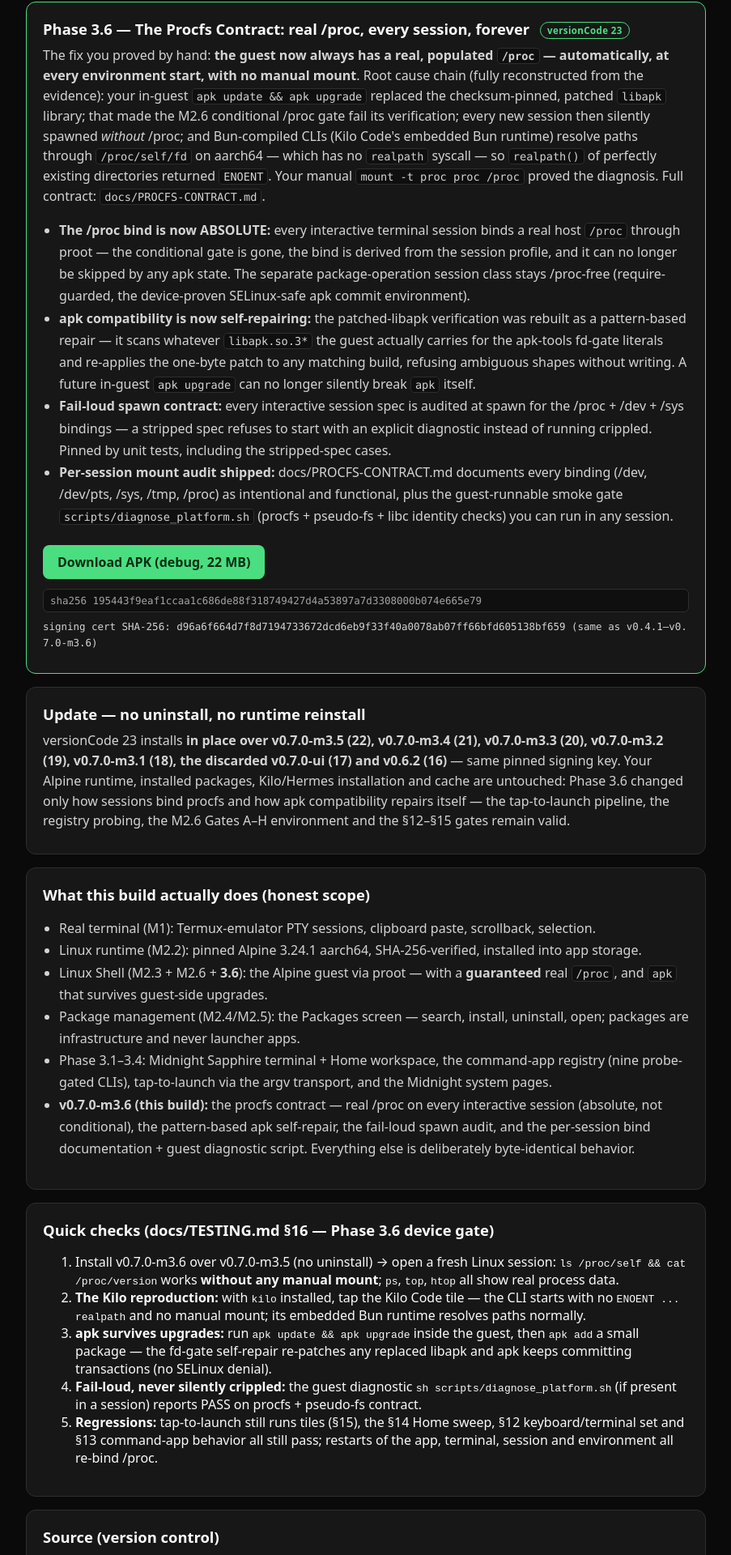
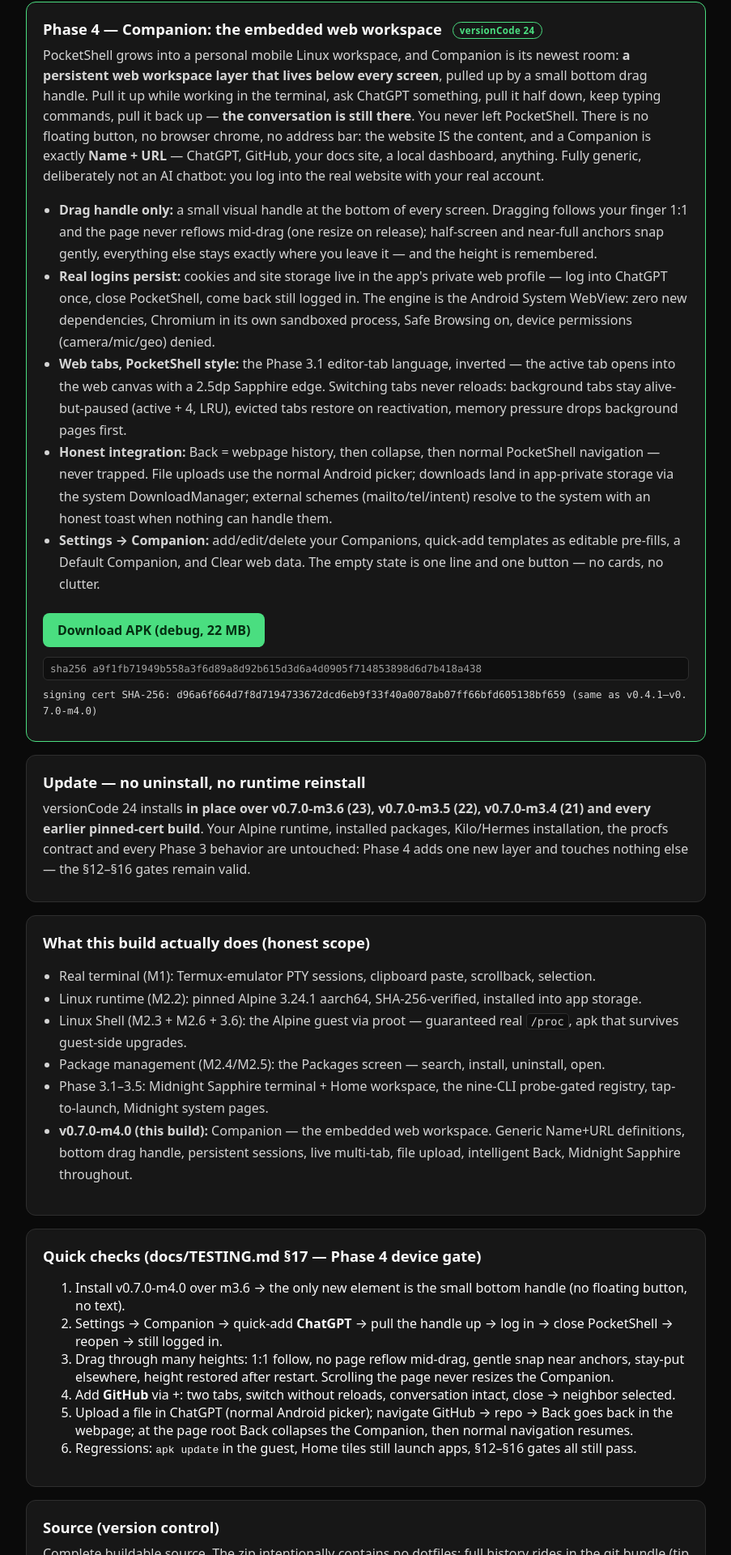
Before and after one commit to Taha-Raees/pocketshell, a Next.js app: page / in a window 1280 px wide. Shown: the part 157-2077 px from the top of the page at 81% size, without its empty margins (188-1091 px from the left). Built offline with nearby package versions, Linux system fonts and the light colour scheme.

Commit message:
delivery page: v0.7.0-m4.0 (vc24) — hashes a9f1fb71…/577b86f7…/a0001fd6…/6a90c259…, tip 4ebf734, Phase 4 Companion

```diff
--- a/app/page.tsx
+++ b/app/page.tsx
@@ -1,10 +1,10 @@
-const VERSION = "v0.7.0-m3.6";
+const VERSION = "v0.7.0-m4.0";
 
 const HASHES = {
-  apk: "195443f9eaf1ccaa1c686de88f318749427d4a53897a7d3308000b074e665e79",
-  zip: "5e58c9302377e12027168024054e1c726b3293d3a58ebcf32d272ab83dd50385",
-  tgz: "bb17d7262ed7ad759c7677ca2fa19b0aa93fa4f163553d81cd55a59d4a4a9391",
-  bundle: "122206cd69f56ce279bf02d66f336e101aa6f1656959c017d061b55c8054b689",
+  apk: "a9f1fb71949b558a3f6d89a8d92b615d3d6a4d0905f714853898d6d7b418a438",
+  zip: "577b86f759f500286d91b2264aaa0f22fd2d440f1fab0b9aa5ca6a005332152a",
+  tgz: "a0001fd68cce64fc57166c8842a569a1c454debff403c995065d053ac5c5b57e",
+  bundle: "6a90c25990ce255e94235767fb1e47a487678f196f4475e38a274f6522b1903d",
 };
 
 function Sha({ text }: { text: string }) {
@@ -25,79 +25,79 @@
 
       <div className="card primary">
         <h2>
-          Phase 3.6 — The Procfs Contract: real /proc, every session, forever{" "}
-          <span className="badge">versionCode 23</span>
+          Phase 4 — Companion: the embedded web workspace{" "}
+          <span className="badge">versionCode 24</span>
         </h2>
         <p>
-          The fix you proved by hand: <b>the guest now always has a real,
-          populated <code>/proc</code> — automatically, at every environment
-          start, with no manual mount</b>. Root cause chain (fully
-          reconstructed from the evidence): your in-guest{" "}
-          <code>apk update &amp;&amp; apk upgrade</code> replaced the
-          checksum-pinned, patched <code>libapk</code> library; that made the
-          M2.6 conditional /proc gate fail its verification; every new session
-          then silently spawned <i>without</i> /proc; and Bun-compiled CLIs
-          (Kilo Code&apos;s embedded Bun runtime) resolve paths through{" "}
-          <code>/proc/self/fd</code> on aarch64 — which has no{" "}
-          <code>realpath</code> syscall — so <code>realpath()</code> of
-          perfectly existing directories returned <code>ENOENT</code>. Your
-          manual <code>mount -t proc proc /proc</code> proved the diagnosis.
-          Full contract: <code>docs/PROCFS-CONTRACT.md</code>.
+          PocketShell grows into a personal mobile Linux workspace, and
+          Companion is its newest room: <b>a persistent web workspace layer
+          that lives below every screen</b>, pulled up by a small bottom
+          drag handle. Pull it up while working in the terminal, ask ChatGPT
+          something, pull it half down, keep typing commands, pull it back
+          up — <b>the conversation is still there</b>. You never left
+          PocketShell. There is no floating button, no browser chrome, no
+          address bar: the website IS the content, and a Companion is
+          exactly <b>Name + URL</b> — ChatGPT, GitHub, your docs site, a
+          local dashboard, anything. Fully generic, deliberately not an AI
+          chatbot: you log into the real website with your real account.
         </p>
         <ul className="steps">
           <li>
-            <b>The /proc bind is now ABSOLUTE:</b> every interactive terminal
-            session binds a real host <code>/proc</code> through proot — the
-            conditional gate is gone, the bind is derived from the session
-            profile, and it can no longer be skipped by any apk state. The
-            separate package-operation session class stays /proc-free
-            (require-guarded, the device-proven SELinux-safe apk commit
-            environment).
+            <b>Drag handle only:</b> a small visual handle at the bottom of
+            every screen. Dragging follows your finger 1:1 and the page
+            never reflows mid-drag (one resize on release); half-screen and
+            near-full anchors snap gently, everything else stays exactly
+            where you leave it — and the height is remembered.
           </li>
           <li>
-            <b>apk compatibility is now self-repairing:</b> the patched-libapk
-            verification was rebuilt as a pattern-based repair — it scans
-            whatever <code>libapk.so.3*</code> the guest actually carries for
-            the apk-tools fd-gate literals and re-applies the one-byte patch
-            to any matching build, refusing ambiguous shapes without writing.
-            A future in-guest <code>apk upgrade</code> can no longer silently
-            break <code>apk</code> itself.
+            <b>Real logins persist:</b> cookies and site storage live in the
+            app&apos;s private web profile — log into ChatGPT once, close
+            PocketShell, come back still logged in. The engine is the
+            Android System WebView: zero new dependencies, Chromium in its
+            own sandboxed process, Safe Browsing on, device permissions
+            (camera/mic/geo) denied.
           </li>
           <li>
-            <b>Fail-loud spawn contract:</b> every interactive session spec is
-            audited at spawn for the /proc + /dev + /sys bindings — a stripped
-            spec refuses to start with an explicit diagnostic instead of
-            running crippled. Pinned by unit tests, including the
-            stripped-spec cases.
+            <b>Web tabs, PocketShell style:</b> the Phase 3.1 editor-tab
+            language, inverted — the active tab opens into the web canvas
+            with a 2.5dp Sapphire edge. Switching tabs never reloads:
+            background tabs stay alive-but-paused (active + 4, LRU), evicted
+            tabs restore on reactivation, memory pressure drops background
+            pages first.
           </li>
           <li>
-            <b>Per-session mount audit shipped:</b> docs/PROCFS-CONTRACT.md
-            documents every binding (/dev, /dev/pts, /sys, /tmp, /proc) as
-            intentional and functional, plus the guest-runnable smoke gate{" "}
-            <code>scripts/diagnose_platform.sh</code> (procfs + pseudo-fs +
-            libc identity checks) you can run in any session.
+            <b>Honest integration:</b> Back = webpage history, then
+            collapse, then normal PocketShell navigation — never trapped.
+            File uploads use the normal Android picker; downloads land in
+            app-private storage via the system DownloadManager; external
+            schemes (mailto/tel/intent) resolve to the system with an honest
+            toast when nothing can handle them.
+          </li>
+          <li>
+            <b>Settings → Companion:</b> add/edit/delete your Companions,
+            quick-add templates as editable pre-fills, a Default Companion,
+            and Clear web data. The empty state is one line and one button —
+            no cards, no clutter.
           </li>
         </ul>
-        <a className="btn" href="/PocketShell-v0.7.0-m3.6-debug.apk">
+        <a className="btn" href="/PocketShell-v0.7.0-m4.0-debug.apk">
           Download APK (debug, 22 MB)
         </a>
         <Sha text={HASHES.apk} />
         <p className="mono" style={{ border: "none", background: "transparent", padding: 0 }}>
-          signing cert SHA-256: d96a6f664d7f8d7194733672dcd6eb9f33f40a0078ab07ff66bfd605138bf659 (same as v0.4.1–v0.7.0-m3.6)
+          signing cert SHA-256: d96a6f664d7f8d7194733672dcd6eb9f33f40a0078ab07ff66bfd605138bf659 (same as v0.4.1–v0.7.0-m4.0)
         </p>
       </div>
 
       <div className="card">
         <h2>Update — no uninstall, no runtime reinstall</h2>
         <p>
-          versionCode 23 installs <b>in place over v0.7.0-m3.5 (22),
-          v0.7.0-m3.4 (21), v0.7.0-m3.3 (20), v0.7.0-m3.2 (19), v0.7.0-m3.1
-          (18), the discarded v0.7.0-ui (17) and v0.6.2 (16)</b> — same pinned
-          signing key. Your Alpine runtime, installed packages, Kilo/Hermes
-          installation and cache are untouched: Phase 3.6 changed only how
-          sessions bind procfs and how apk compatibility repairs itself — the
-          tap-to-launch pipeline, the registry probing, the M2.6 Gates A–H
-          environment and the §12–§15 gates remain valid.
+          versionCode 24 installs <b>in place over v0.7.0-m3.6 (23),
+          v0.7.0-m3.5 (22), v0.7.0-m3.4 (21) and every earlier pinned-cert
+          build</b>. Your Alpine runtime, installed packages, Kilo/Hermes
+          installation, the procfs contract and every Phase 3 behavior are
+          untouched: Phase 4 adds one new layer and touches nothing else —
+          the §12–§16 gates remain valid.
         </p>
       </div>
 
@@ -113,61 +113,57 @@
             SHA-256-verified, installed into app storage.
           </li>
           <li>
-            Linux Shell (M2.3 + M2.6 + <b>3.6</b>): the Alpine guest via proot
-            — with a <b>guaranteed</b> real <code>/proc</code>, and{" "}
-            <code>apk</code> that survives guest-side upgrades.
+            Linux Shell (M2.3 + M2.6 + 3.6): the Alpine guest via proot —
+            guaranteed real <code>/proc</code>, apk that survives guest-side
+            upgrades.
           </li>
           <li>
             Package management (M2.4/M2.5): the Packages screen — search,
-            install, uninstall, open; packages are infrastructure and never
-            launcher apps.
+            install, uninstall, open.
           </li>
           <li>
-            Phase 3.1–3.4: Midnight Sapphire terminal + Home workspace, the
-            command-app registry (nine probe-gated CLIs), tap-to-launch via
-            the argv transport, and the Midnight system pages.
+            Phase 3.1–3.5: Midnight Sapphire terminal + Home workspace, the
+            nine-CLI probe-gated registry, tap-to-launch, Midnight system
+            pages.
           </li>
           <li>
-            <b>v0.7.0-m3.6 (this build):</b> the procfs contract — real /proc
-            on every interactive session (absolute, not conditional), the
-            pattern-based apk self-repair, the fail-loud spawn audit, and the
-            per-session bind documentation + guest diagnostic script.
-            Everything else is deliberately byte-identical behavior.
+            <b>v0.7.0-m4.0 (this build):</b> Companion — the embedded web
+            workspace. Generic Name+URL definitions, bottom drag handle,
+            persistent sessions, live multi-tab, file upload, intelligent
+            Back, Midnight Sapphire throughout.
           </li>
         </ul>
       </div>
 
       <div className="card">
-        <h2>Quick checks (docs/TESTING.md §16 — Phase 3.6 device gate)</h2>
+        <h2>Quick checks (docs/TESTING.md §17 — Phase 4 device gate)</h2>
         <ol className="steps">
           <li>
-            Install {VERSION} over v0.7.0-m3.5 (no uninstall) → open a fresh
-            Linux session: <code>ls /proc/self &amp;&amp; cat /proc/version</code>{" "}
-            works <b>without any manual mount</b>; <code>ps</code>,{" "}
-            <code>top</code>, <code>htop</code> all show real process data.
+            Install {VERSION} over m3.6 → the only new element is the small
+            bottom handle (no floating button, no text).
           </li>
           <li>
-            <b>The Kilo reproduction:</b> with <code>kilo</code> installed, tap
-            the Kilo Code tile — the CLI starts with no{" "}
-            <code>ENOENT ... realpath</code> and no manual mount; its embedded
-            Bun runtime resolves paths normally.
+            Settings → Companion → quick-add <b>ChatGPT</b> → pull the
+            handle up → log in → close PocketShell → reopen → still logged
+            in.
           </li>
           <li>
-            <b>apk survives upgrades:</b> run <code>apk update &amp;&amp; apk
-            upgrade</code> inside the guest, then <code>apk add</code> a small
-            package — the fd-gate self-repair re-patches any replaced libapk
-            and apk keeps committing transactions (no SELinux denial).
+            Drag through many heights: 1:1 follow, no page reflow mid-drag,
+            gentle snap near anchors, stay-put elsewhere, height restored
+            after restart. Scrolling the page never resizes the Companion.
           </li>
           <li>
-            <b>Fail-loud, never silently crippled:</b> the guest diagnostic{" "}
-            <code>sh scripts/diagnose_platform.sh</code> (if present in a
-            session) reports PASS on procfs + pseudo-fs contract.
+            Add <b>GitHub</b> via +: two tabs, switch without reloads,
+            conversation intact, close → neighbor selected.
           </li>
           <li>
-            <b>Regressions:</b> tap-to-launch still runs tiles (§15), the
-            §14 Home sweep, §12 keyboard/terminal set and §13 command-app
-            behavior all still pass; restarts of the app, terminal, session
-            and environment all re-bind /proc.
+            Upload a file in ChatGPT (normal Android picker); navigate
+            GitHub → repo → Back goes back in the webpage; at the page root
+            Back collapses the Companion, then normal navigation resumes.
+          </li>
+          <li>
+            Regressions: <code>apk update</code> in the guest, Home tiles
+            still launch apps, §12–§16 gates all still pass.
           </li>
         </ol>
       </div>
@@ -176,15 +172,15 @@
         <h2>Source (version control)</h2>
         <p>
           Complete buildable source. The zip intentionally contains no
-          dotfiles; full history rides in the git bundle (tip 9539a03 —
-          includes the complete milestone history, the honest record of the
-          discarded UI attempt + rollback, all six Phase 3 design contracts,
-          and the procfs contract document).
+          dotfiles; full history rides in the git bundle (tip 4ebf734 —
+          includes the complete milestone history, all six Phase 3 design
+          contracts, the procfs contract, and the Phase 4 Companion design
+          contract).
         </p>
-        <a className="btn secondary" href="/PocketShell-v0.7.0-m3.6-source.zip">
+        <a className="btn secondary" href="/PocketShell-v0.7.0-m4.0-source.zip">
           source.zip
         </a>
-        <a className="btn secondary" href="/PocketShell-v0.7.0-m3.6-source.tar.gz">
+        <a className="btn secondary" href="/PocketShell-v0.7.0-m4.0-source.tar.gz">
           source.tar.gz
         </a>
         <a className="btn secondary" href="/pocketshell-m2.gitbundle">
@@ -203,13 +199,12 @@
       <footer>
         Milestones: M0–M1.3 terminal · M2.2 runtime install · M2.3 Linux shell
         (device-verified) · M2.4 package layer (device gate PASSED) · M2.5
-        search-install · M2.6 real /proc + real apk (device-CONFIRMED
-        2026-09-02) · v0.6.2 hardlink + sysdata repairs · v0.7.0-m3.1 terminal
-        redesign · v0.7.0-m3.2 OS launcher + command apps · v0.7.0-m3.3 flat
-        workspace · v0.7.0-m3.4 registry expansion · v0.7.0-m3.5 command
-        launch fix · <b>v0.7.0-m3.6 (this build): the procfs contract — real
-        /proc, every session, forever</b>. Your device keeps doing the QA that
-        matters.
+        search-install · M2.6 real /proc + real apk · v0.6.2 sysdata repairs ·
+        v0.7.0-m3.1 terminal redesign · m3.2 OS launcher · m3.3 flat
+        workspace · m3.4 registry expansion · m3.5 command launch fix · m3.6
+        procfs contract · <b>v0.7.0-m4.0 (this build): Phase 4 —
+        Companion, the embedded web workspace</b>. Your device keeps doing
+        the QA that matters.
       </footer>
     </main>
   );
```
Also changed, not shown: download/README.md.
